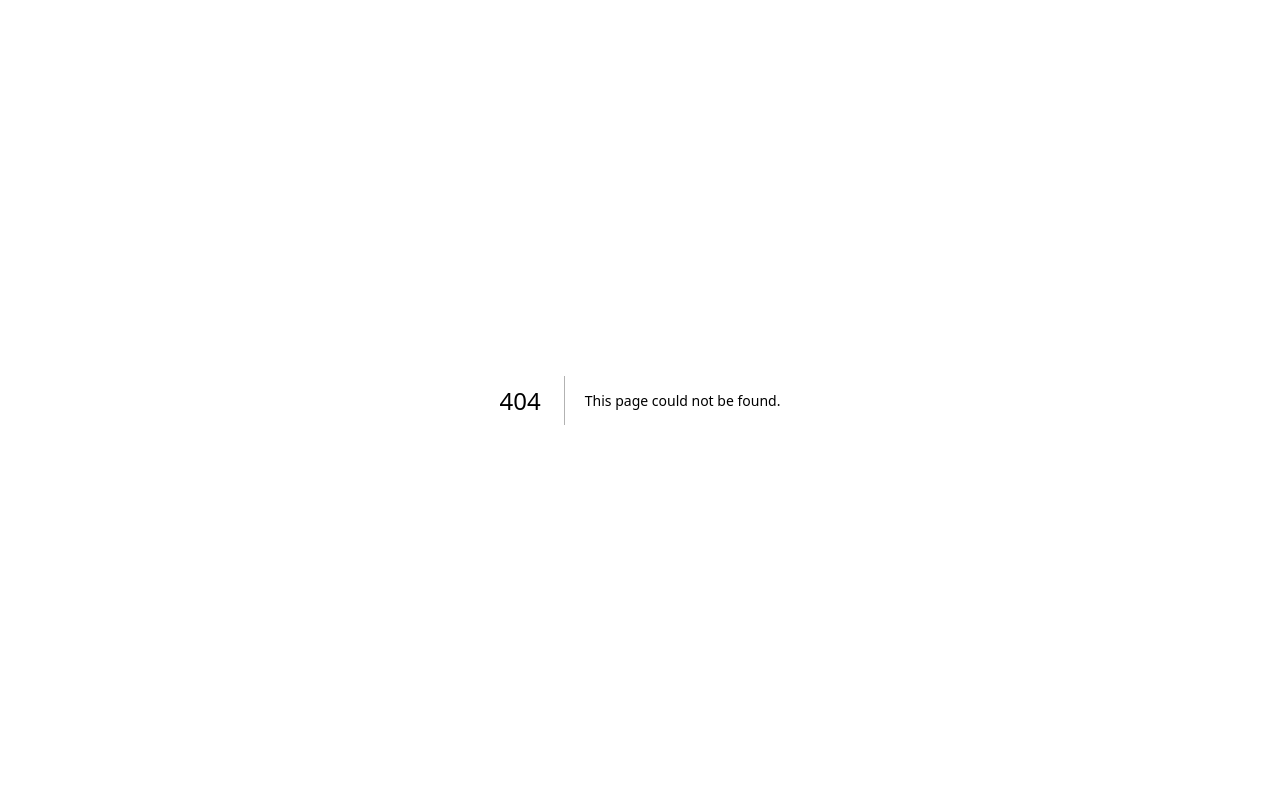
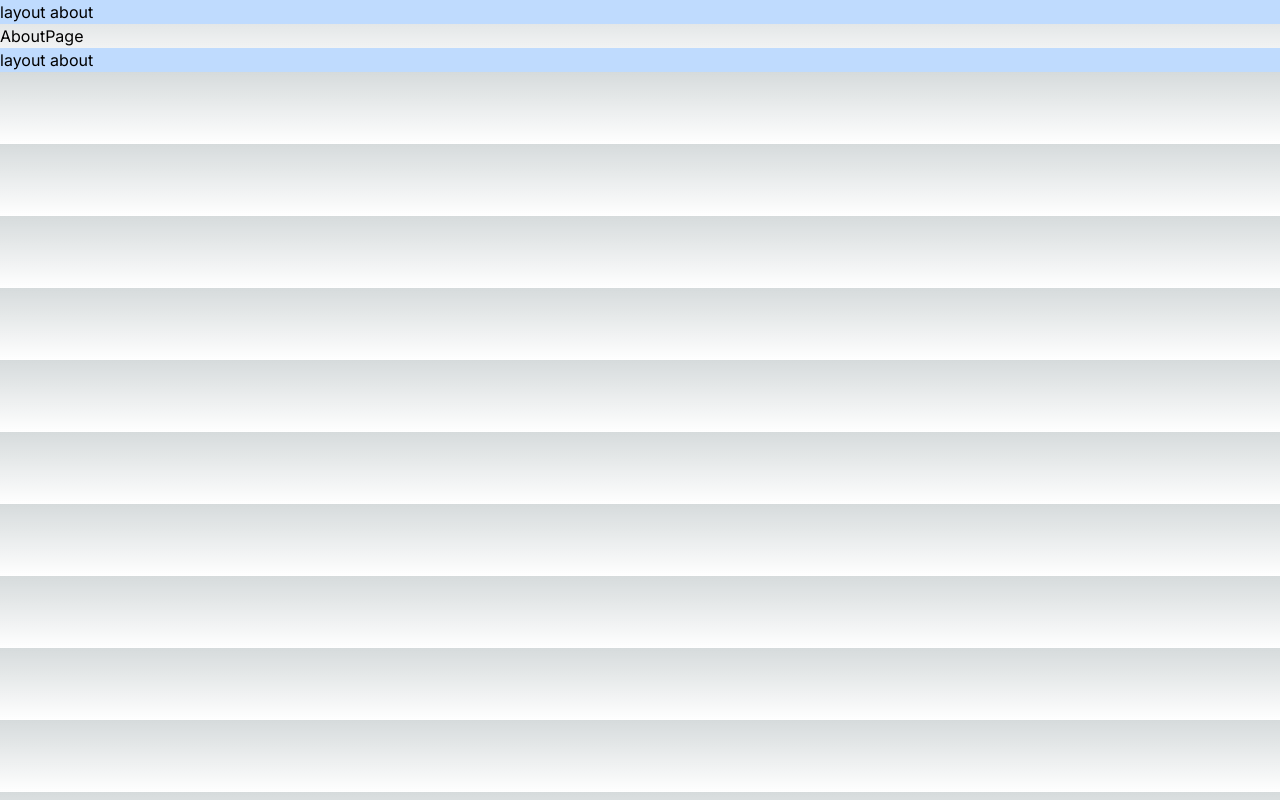
Before and after one commit to silvianaim02/Introduction-Next-JS, a Next.js app: page /about in a window 1280 px wide. Before the commit this address had no page. Built offline with nearby package versions, Linux system fonts and the light colour scheme.

Commit message:
try to make layout in segment

```diff
--- /dev/null
+++ b/src/app/about/layout.js
@@ -0,0 +1,9 @@
+export default function layout({ children }) {
+  return (
+    <div className="layout">
+      <p className="bg-blue-200">layout about</p>
+      {children}
+      <p className="bg-blue-200">layout about</p>
+    </div>
+  );
+}
--- /dev/null
+++ b/src/app/about/page.js
@@ -0,0 +1,7 @@
+import React from 'react';
+
+const AboutPage = () => {
+  return <div>AboutPage</div>;
+};
+
+export default AboutPage;
```
Also changed, not shown: 1 other file (tests, documents, lock files or other folders).
